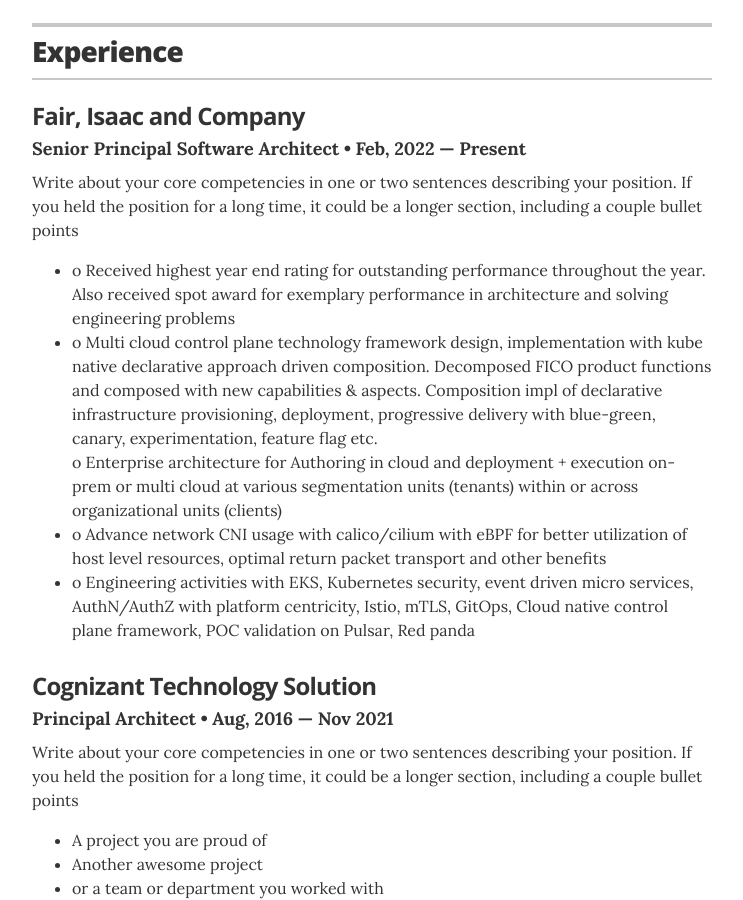
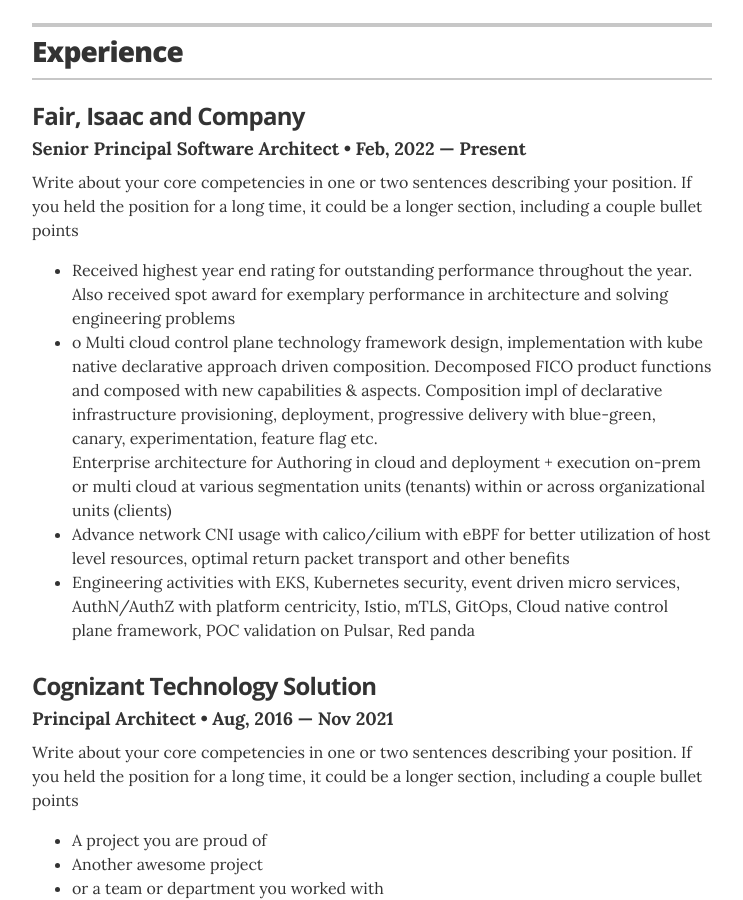
Before and after one commit to rroyhere/resume, a Jekyll site: the page built from index.html, in a window 1280 px wide and 900 px high, scrolled down 517 px. Shown: the whole window, without its empty margins (268-1011 px from the left). Built offline with Jekyll 4.4.1, drawn with Linux system fonts in a browser that asks for light colours.

Commit message:
removed extra 0

```diff
--- a/_data/experience.yml
+++ b/_data/experience.yml
@@ -4,7 +4,7 @@
 - company: Fair, Isaac and Company
   position: Senior Principal Software Architect
   duration: Feb, 2022 &mdash; Present
-  summary: "Write about your core competencies in one or two sentences describing your position. If you held the position for a long time, it could be a longer section, including a couple bullet points\t<ul class=\"resume-item-list\"><li>o\tReceived highest year end rating for outstanding performance throughout the year. Also received spot award for exemplary performance in architecture and solving engineering problems</li><li>o\tMulti cloud control plane technology framework design, implementation with kube native declarative approach driven composition. Decomposed FICO product functions and composed with new capabilities & aspects. Composition impl of declarative infrastructure provisioning, deployment, progressive delivery with blue-green, canary, experimentation, feature flag etc.</li>o\tEnterprise architecture for Authoring in cloud and deployment + execution on-prem or multi cloud at various segmentation units (tenants) within or across organizational units (clients)</li><li>o\tAdvance network CNI usage with calico/cilium with eBPF for better utilization of host level resources, optimal return packet transport and other benefits</li><li>o\tEngineering activities with EKS, Kubernetes security, event driven micro services, AuthN/AuthZ with platform centricity, Istio, mTLS, GitOps, Cloud native control plane framework, POC validation on Pulsar, Red panda</li></ul>"
+  summary: "Write about your core competencies in one or two sentences describing your position. If you held the position for a long time, it could be a longer section, including a couple bullet points\t<ul class=\"resume-item-list\"><li>Received highest year end rating for outstanding performance throughout the year. Also received spot award for exemplary performance in architecture and solving engineering problems</li><li>o\tMulti cloud control plane technology framework design, implementation with kube native declarative approach driven composition. Decomposed FICO product functions and composed with new capabilities & aspects. Composition impl of declarative infrastructure provisioning, deployment, progressive delivery with blue-green, canary, experimentation, feature flag etc.</li>Enterprise architecture for Authoring in cloud and deployment + execution on-prem or multi cloud at various segmentation units (tenants) within or across organizational units (clients)</li><li>Advance network CNI usage with calico/cilium with eBPF for better utilization of host level resources, optimal return packet transport and other benefits</li><li>Engineering activities with EKS, Kubernetes security, event driven micro services, AuthN/AuthZ with platform centricity, Istio, mTLS, GitOps, Cloud native control plane framework, POC validation on Pulsar, Red panda</li></ul>"
 
 
 # Principal Architect
```
